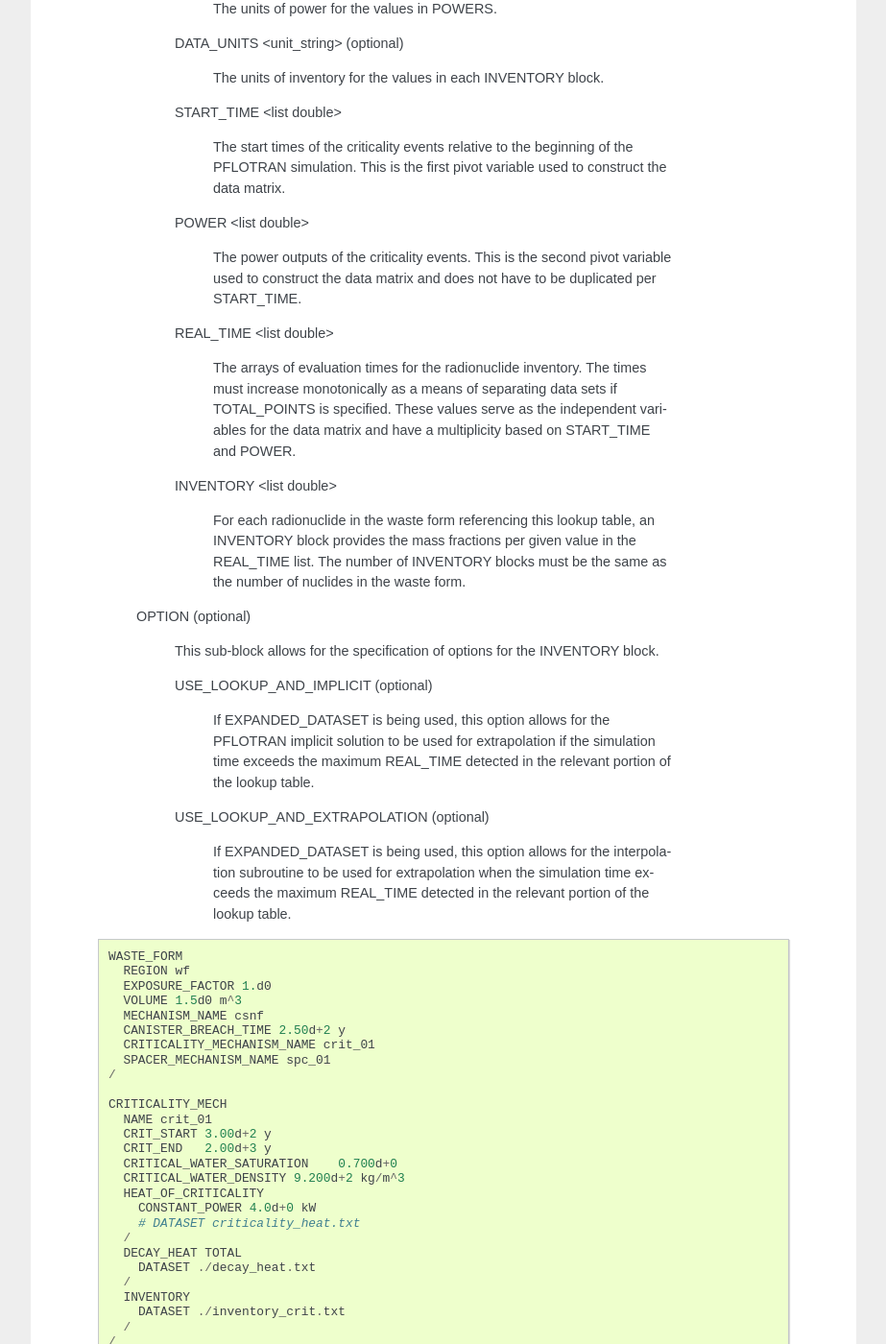
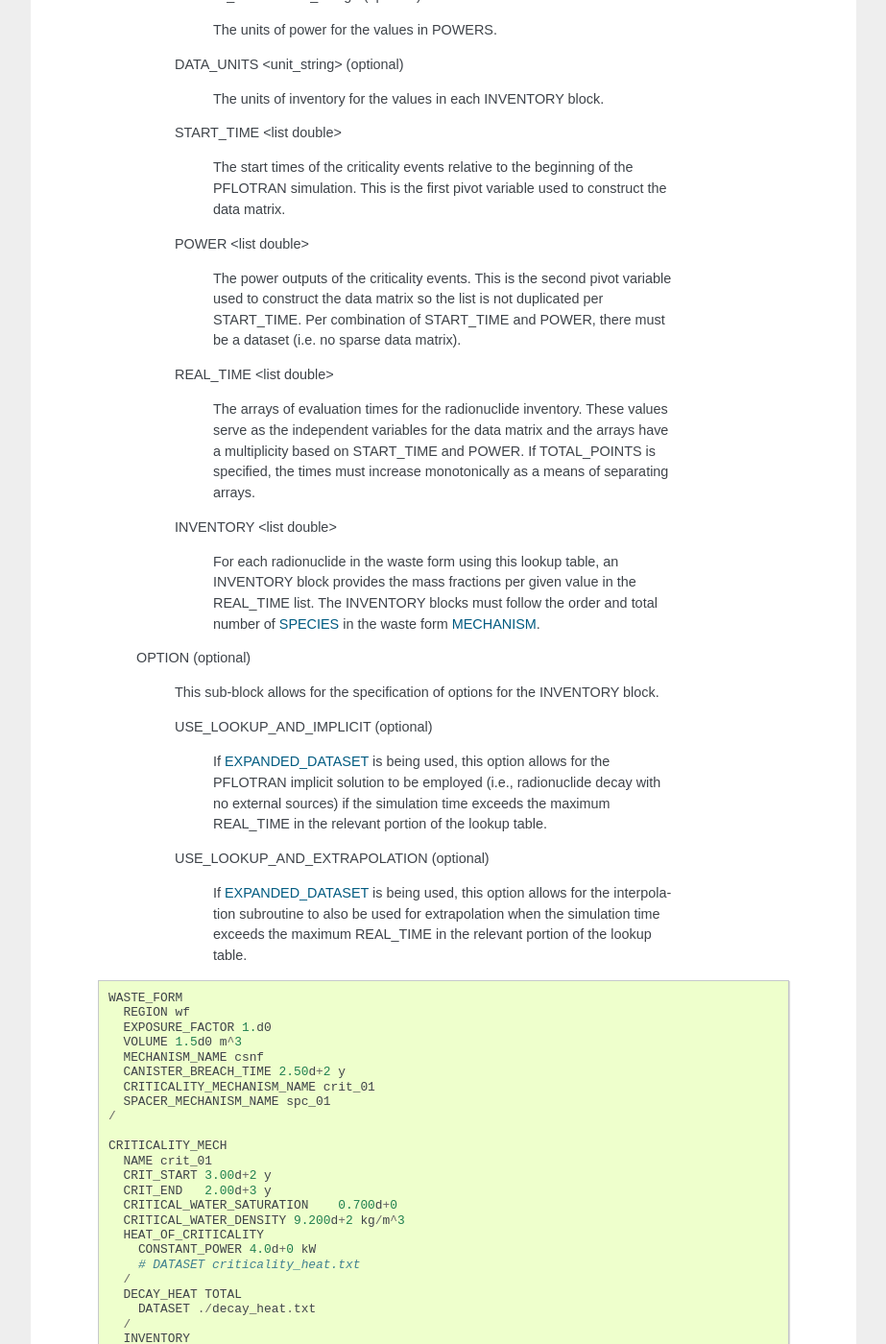
Before and after one commit to Miracloon/pflotran-documentation, a Sphinx documentation site: the page built from source/user_guide/cards/gdsa/waste_form_general_card.rst, in a window 1280 px wide and 1400 px high, scrolled down 15224 px. Shown: the whole window at 96% size, without its empty margins (318-1241 px from the left). Built offline with Sphinx 7.4.7, drawn with Linux system fonts in a browser that asks for light colours; some of the changed text lies outside the part shown.

Commit message:
DPC-48: Added clarifications and links. Fixed typo in full example.

```diff
--- a/source/user_guide/cards/gdsa/waste_form_general_card.rst
+++ b/source/user_guide/cards/gdsa/waste_form_general_card.rst
@@ -35,6 +35,8 @@ Required Cards:
 WASTE_FORM_GENERAL
  Opens the WASTE_FORM_GENERAL block. Must have a matching END_WASTE_FORM_GENERAL.
 
+.. _waste-form-general-mechanism:
+
 MECHANISM <type_string>
 
  The mechanism block specifies a waste form mechanism. The mechanism includes the details of the radionuclide
@@ -58,6 +60,8 @@ MECHANISM <type_string>
   ::
 
     NAME glass02
+
+.. _waste-form-general-mechanism-species:
 
  SPECIES sub-block (required for all mechanism types)
 
@@ -679,6 +683,8 @@ SPACER_DEGRADATION_MECHANISM
 
   Activation energy operating on the reciprocal of temperature within the Arrhenius term governing corrosion, :math:`Q` [J/mol].
 
+.. _waste-form-general-criticality-mechanism:
+
 CRITICALITY_MECH
 
  Including this card will define a criticality mechanism that can specified for a waste form containing fissile material.
@@ -686,6 +692,8 @@ CRITICALITY_MECH
  NAME <name_string>
 
   Specifies a unique name for the criticality mechanism.
+
+.. _waste-form-general-criticality-mechanism-start:
 
  CRIT_START <double> <unit_string>
 
@@ -702,6 +710,8 @@ CRITICALITY_MECH
  CRITICAL_WATER_DENSITY <double> <unit_string>
 
   This the liquid density below which the criticality event cannot be sustained. There is no heat emission from criticality until the waste form liquid density is at or above this level. This is meant to be used for canisters in saturated systems where moderator voiding is a key reactivity feedback mechanism, and it is not a permanent criticality termination mechanism.
+
+.. _waste-form-general-criticality-mechanism-heat:
 
  HEAT_OF_CRITICALITY
 
@@ -747,6 +757,8 @@ CRITICALITY_MECH
 
   DATASET <file_string>
 
+.. _waste-form-general-criticality-mechanism-inventory:
+
  INVENTORY
 
   This sub-block defines the fractional (g/g) nuclide inventory during criticality, which is obtained from a time-dependent lookup table and overrides the implicit calculation with the Bateman equations. The number of data entries in this table must equal the number of species specified in the waste form process model.
@@ -763,9 +775,11 @@ CRITICALITY_MECH
 
       The units for the nuclide inventory.
 
+.. _waste-form-general-criticality-mechanism-inventory-expanded:
+
   EXPANDED_DATASET <file_string>
 
-    This option allows for the specification of an expanded inventory lookup table that can be interpolated in three dimensions for a given criticality start time (CRIT_START), criticality power output (HEAT_OF_CRITICALITY), and a given time during the simulation. These values are used to interpolate a data matrix where the start time and power are pivot variables for each dataset and the simulation time is the independent variable. The data file specified by <file_string> contains the following input segments:
+    This option allows for the specification of an expanded inventory lookup table that can be interpolated in three dimensions for a given criticality start time (:ref:`CRIT_START<waste-form-general-criticality-mechanism-start>`), criticality power output (:ref:`HEAT_OF_CRITICALITY<waste-form-general-criticality-mechanism-heat>`), and a given time during the simulation. These values are used to interpolate a data matrix where the start time and power are pivot variables and the simulation time is the independent variable. The data file specified by <file_string> contains the following input segments:
 
     MODE <string> (optional)
 
@@ -789,11 +803,11 @@ CRITICALITY_MECH
 
     NUM_REAL_TIMES <integer>
 
-      The maximum length of an individual real time array provided in the REAL_TIME list. This can be used without TOTAL_POINTS if the time arrays for each dataset are the same length.
+      The maximum length of an individual real time array provided in the REAL_TIME list. This can be used without TOTAL_POINTS if the real time arrays for each dataset are the same length.
 
     NUM_SPECIES <integer>
 
-      The number of INVENTORY blocks in the file. This must match the number of species listed in the waste form referencing this lookup table.
+      The number of INVENTORY blocks in the file. This must match the number of :ref:`SPECIES<waste-form-general-mechanism-species>` listed in the :ref:`MECHANISM<waste-form-general-mechanism>` of the waste form using this lookup table.
 
     TIME_UNITS <unit_string> (optional)
 
@@ -813,15 +827,15 @@ CRITICALITY_MECH
 
     POWER <list double>
 
-      The power outputs of the criticality events. This is the second pivot variable used to construct the data matrix and does not have to be duplicated per START_TIME.
+      The power outputs of the criticality events. This is the second pivot variable used to construct the data matrix so the list is not duplicated per START_TIME. Per combination of START_TIME and POWER, there must be a dataset (i.e. no sparse data matrix).
 
     REAL_TIME <list double>
 
-      The arrays of evaluation times for the radionuclide inventory. The times must increase monotonically as a means of separating data sets if TOTAL_POINTS is specified. These values serve as the independent variables for the data matrix and have a multiplicity based on START_TIME and POWER.
+      The arrays of evaluation times for the radionuclide inventory. These values serve as the independent variables for the data matrix and the arrays have a multiplicity based on START_TIME and POWER. If TOTAL_POINTS is specified, the times must increase monotonically as a means of separating arrays.
 
     INVENTORY <list double>
 
-      For each radionuclide in the waste form referencing this lookup table, an INVENTORY block provides the mass fractions per given value in the REAL_TIME list. The number of INVENTORY blocks must be the same as the number of nuclides in the waste form.
+      For each radionuclide in the waste form using this lookup table, an INVENTORY block provides the mass fractions per given value in the REAL_TIME list. The INVENTORY blocks must follow the order and total number of :ref:`SPECIES<waste-form-general-mechanism-species>` in the waste form :ref:`MECHANISM<waste-form-general-mechanism>`.
 
   OPTION (optional)
 
@@ -829,11 +843,11 @@ CRITICALITY_MECH
 
     USE_LOOKUP_AND_IMPLICIT (optional)
 
-      If EXPANDED_DATASET is being used, this option allows for the PFLOTRAN implicit solution to be used for extrapolation if the simulation time exceeds the maximum REAL_TIME detected in the relevant portion of the lookup table.
+      If :ref:`EXPANDED_DATASET<waste-form-general-criticality-mechanism-inventory-expanded>` is being used, this option allows for the PFLOTRAN implicit solution to be employed (i.e., radionuclide decay with no external sources) if the simulation time exceeds the maximum REAL_TIME in the relevant portion of the lookup table.
 
     USE_LOOKUP_AND_EXTRAPOLATION (optional)
 
-      If EXPANDED_DATASET is being used, this option allows for the interpolation subroutine to be used for extrapolation when the simulation time exceeds the maximum REAL_TIME detected in the relevant portion of the lookup table.
+      If :ref:`EXPANDED_DATASET<waste-form-general-criticality-mechanism-inventory-expanded>` is being used, this option allows for the interpolation subroutine to also be used for extrapolation when the simulation time exceeds the maximum REAL_TIME in the relevant portion of the lookup table.
 
  ::
 
```
Also changed, not shown: other parts of source/user_guide/cards/gdsa/waste_form_general_card.rst (+3 -3 lines).
